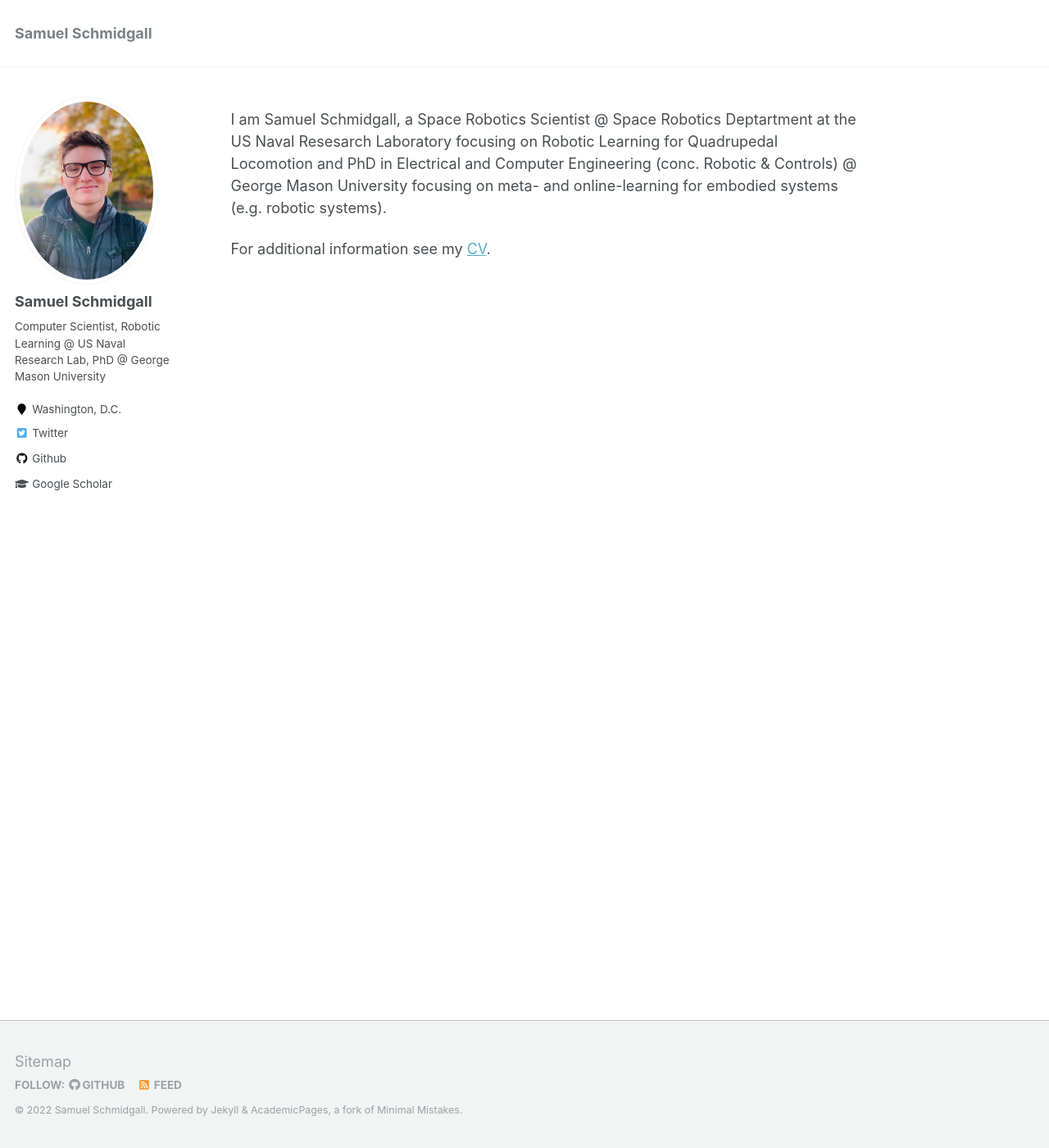
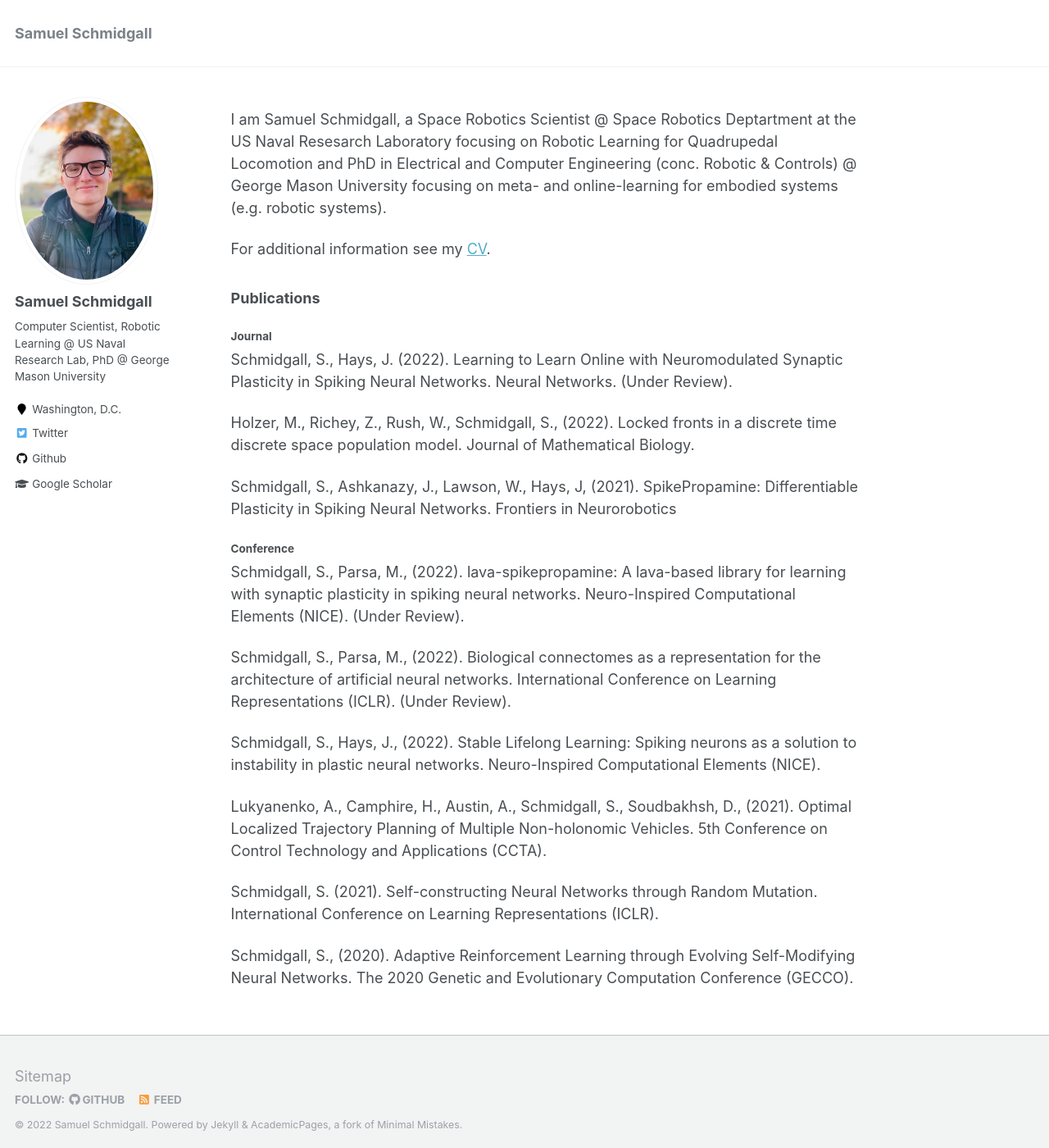
Before and after one commit to SamuelSchmidgall/SamuelSchmidgall.github.io, a Jekyll site: the page built from _pages/about.md, in a window 1280 px wide and 1400 px high. Shown: the whole window at 82% size. Built offline with Jekyll 4.4.1, drawn with Linux system fonts in a browser that asks for light colours.

Commit message:
added pubs

```diff
--- a/_pages/about.md
+++ b/_pages/about.md
@@ -18,3 +18,50 @@ on meta- and online-learning for embodied systems (e.g. robotic systems).
 
 
 For additional information see my [CV](https://github.com/SamuelSchmidgall/SamuelSchmidgall.github.io/blob/master/_data/SamuelSchmidgallCV.pdf).
+
+
+### Publications
+
+#### Journal
+
+
+Schmidgall, S., Hays, J. (2022). Learning to Learn Online
+with Neuromodulated Synaptic Plasticity in Spiking Neural Networks.
+Neural Networks. (Under Review).
+
+Holzer, M., Richey, Z., Rush, W., Schmidgall, S., (2022).
+Locked fronts in a discrete time discrete space population model. Journal
+of Mathematical Biology.
+
+
+Schmidgall, S., Ashkanazy, J., Lawson, W., Hays, J, (2021).
+SpikePropamine: Differentiable Plasticity in Spiking Neural Networks.
+Frontiers in Neurorobotics
+
+#### Conference
+
+Schmidgall, S., Parsa, M., (2022).
+lava-spikepropamine: A lava-based library for learning with
+synaptic plasticity in spiking neural networks. Neuro-Inspired
+Computational Elements (NICE). (Under Review).
+
+Schmidgall, S., Parsa, M., (2022). Biological connectomes
+as a representation for the architecture of artificial neural networks.
+International Conference on Learning Representations (ICLR). (Under Review).
+
+Schmidgall, S., Hays, J., (2022). Stable Lifelong Learning:
+Spiking neurons as a solution to instability in plastic neural networks.
+Neuro-Inspired Computational Elements (NICE).
+
+Lukyanenko, A., Camphire, H., Austin, A., Schmidgall, S.,
+Soudbakhsh, D., (2021). Optimal Localized Trajectory Planning of Multiple
+Non-holonomic Vehicles. 5th Conference on Control Technology and
+Applications (CCTA).
+
+Schmidgall, S. (2021). Self-constructing Neural Networks
+through Random Mutation. International Conference on Learning
+Representations (ICLR).
+
+Schmidgall, S., (2020). Adaptive Reinforcement Learning
+through Evolving Self-Modifying Neural Networks. The 2020 Genetic
+and Evolutionary Computation Conference (GECCO).
```
